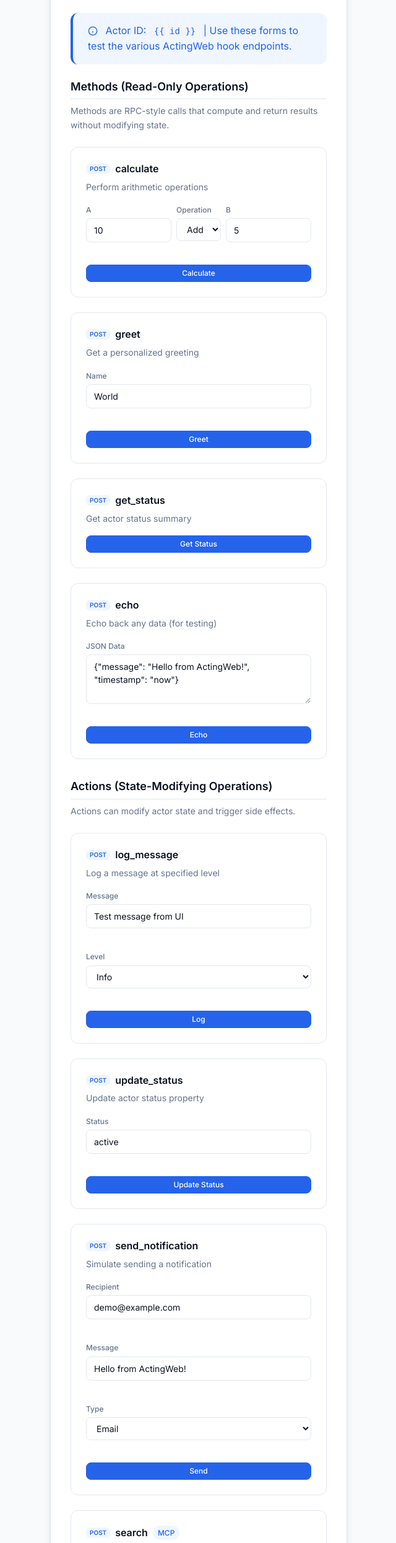
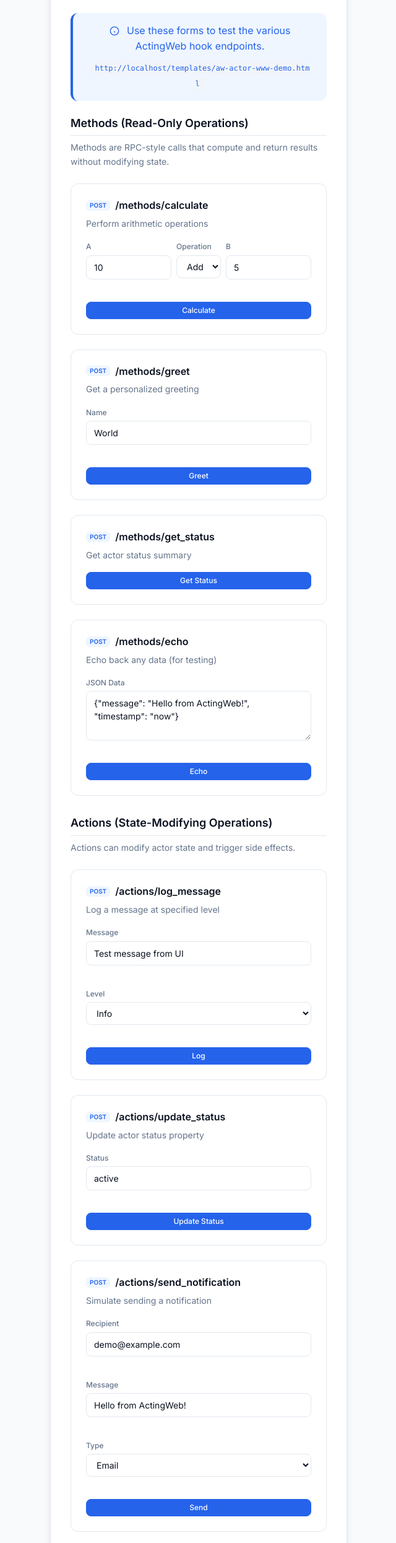
Before and after one commit to actingweb/actingwebdemo, a website: page templates/aw-actor-www-demo.html in a window 1280 px wide. Shown: the part 197-2687 px from the top of the page at 62% size, without its empty margins (279-919 px from the left). Drawn offline with Linux system fonts and the light colour scheme.

Commit message:
Minor fixes

```diff
--- a/docker-compose.yml
+++ b/docker-compose.yml
@@ -7,7 +7,7 @@ services:
       - AWS_SECRET_ACCESS_KEY=dummy
       - AWS_DB_PREFIX=demo
       - AWS_DB_HOST=http://dynamodb:8000
-      - APP_HOST_FQDN=greger.ngrok.io
+      - APP_HOST_FQDN=localhost:5000
       - APP_HOST_PROTOCOL=https://
     volumes:
       - .:/src
--- a/pyproject.toml
+++ b/pyproject.toml
@@ -16,8 +16,8 @@ python = "^3.11"
 jinja2 = ">=3.1.2"
 flask = ">=3.1.1,<4.0.0"
 uwsgi = ">=2.0.23"
-#actingweb = { version = ">=3.7.2", extras = ["flask"] }
-actingweb = { path = "../actingweb", develop = true, extras = ["flask"] }
+actingweb = { version = ">=3.7.3", extras = ["flask"] }
+#actingweb = { path = "../actingweb", develop = true, extras = ["flask"] }
 python-dotenv = "^1.2.1"
 
 [tool.poetry.group.dev.dependencies]
--- a/templates/aw-actor-www-demo.html
+++ b/templates/aw-actor-www-demo.html
@@ -129,13 +129,16 @@
                 <p class="text-muted">Test ActingWeb hooks and endpoints interactively</p>
             </div>
 
-            <div class="alert alert-info mb-lg">
-                <svg width="16" height="16" viewBox="0 0 24 24" fill="none" stroke="currentColor" stroke-width="2" style="display: inline-block; vertical-align: middle; margin-right: 0.5rem;">
-                    <circle cx="12" cy="12" r="10"/>
-                    <path d="M12 16v-4"/>
-                    <path d="M12 8h.01"/>
-                </svg>
-                Actor ID: <code>{{ id }}</code> | Use these forms to test the various ActingWeb hook endpoints.
+            <div class="alert alert-info mb-lg" style="text-align: center;">
+                <div style="margin-bottom: 0.5rem;">
+                    <svg width="16" height="16" viewBox="0 0 24 24" fill="none" stroke="currentColor" stroke-width="2" style="display: inline-block; vertical-align: middle; margin-right: 0.5rem;">
+                        <circle cx="12" cy="12" r="10"/>
+                        <path d="M12 16v-4"/>
+                        <path d="M12 8h.01"/>
+                    </svg>
+                    Use these forms to test the various ActingWeb hook endpoints.
+                </div>
+                <code id="baseUrl" style="font-size: 0.75rem; word-break: break-all;">{{ url }}</code>
             </div>
 
             <h2 class="section-title">Methods (Read-Only Operations)</h2>
@@ -144,7 +147,7 @@
             <div class="demo-grid">
                 <!-- Calculate Method -->
                 <div class="demo-card">
-                    <h3><span class="badge-method post">POST</span> calculate</h3>
+                    <h3><span class="badge-method post">POST</span> /methods/calculate</h3>
                     <p>Perform arithmetic operations</p>
                     <form class="demo-form" onsubmit="callEndpoint(event, '/{{ id }}/methods/calculate', this)">
                         <div class="inline-inputs">
@@ -173,7 +176,7 @@
 
                 <!-- Greet Method -->
                 <div class="demo-card">
-                    <h3><span class="badge-method post">POST</span> greet</h3>
+                    <h3><span class="badge-method post">POST</span> /methods/greet</h3>
                     <p>Get a personalized greeting</p>
                     <form class="demo-form" onsubmit="callEndpoint(event, '/{{ id }}/methods/greet', this)">
                         <div class="form-group">
@@ -187,7 +190,7 @@
 
                 <!-- Get Status Method -->
                 <div class="demo-card">
-                    <h3><span class="badge-method post">POST</span> get_status</h3>
+                    <h3><span class="badge-method post">POST</span> /methods/get_status</h3>
                     <p>Get actor status summary</p>
                     <form class="demo-form" onsubmit="callEndpoint(event, '/{{ id }}/methods/get_status', this)">
                         <button type="submit" class="btn btn-primary btn-sm">Get Status</button>
@@ -197,7 +200,7 @@
 
                 <!-- Echo Method -->
                 <div class="demo-card">
-                    <h3><span class="badge-method post">POST</span> echo</h3>
+                    <h3><span class="badge-method post">POST</span> /methods/echo</h3>
                     <p>Echo back any data (for testing)</p>
                     <form class="demo-form" onsubmit="callEndpoint(event, '/{{ id }}/methods/echo', this)">
                         <div class="form-group">
@@ -216,7 +219,7 @@
             <div class="demo-grid">
                 <!-- Log Message Action -->
                 <div class="demo-card">
-                    <h3><span class="badge-method post">POST</span> log_message</h3>
+                    <h3><span class="badge-method post">POST</span> /actions/log_message</h3>
                     <p>Log a message at specified level</p>
                     <form class="demo-form" onsubmit="callEndpoint(event, '/{{ id }}/actions/log_message', this)">
                         <div class="form-group">
@@ -238,7 +241,7 @@
 
                 <!-- Update Status Action -->
                 <div class="demo-card">
-                    <h3><span class="badge-method post">POST</span> update_status</h3>
+                    <h3><span class="badge-method post">POST</span> /actions/update_status</h3>
                     <p>Update actor status property</p>
                     <form class="demo-form" onsubmit="callEndpoint(event, '/{{ id }}/actions/update_status', this)">
                         <div class="form-group">
@@ -252,7 +255,7 @@
 
                 <!-- Send Notification Action -->
                 <div class="demo-card">
-                    <h3><span class="badge-method post">POST</span> send_notification</h3>
+                    <h3><span class="badge-method post">POST</span> /actions/send_notification</h3>
                     <p>Simulate sending a notification</p>
                     <form class="demo-form" onsubmit="callEndpoint(event, '/{{ id }}/actions/send_notification', this)">
                         <div class="form-group">
@@ -278,7 +281,7 @@
 
                 <!-- Search Action (MCP Tool) -->
                 <div class="demo-card">
-                    <h3><span class="badge-method post">POST</span> search <span class="badge badge-accent">MCP</span></h3>
+                    <h3><span class="badge-method post">POST</span> /actions/search <span class="badge badge-accent">MCP</span></h3>
                     <p>Search actor properties (also available as MCP tool)</p>
                     <form class="demo-form" onsubmit="callEndpoint(event, '/{{ id }}/actions/search', this)">
                         <div class="form-group">
@@ -301,7 +304,7 @@
             <div class="demo-grid">
                 <!-- Ping Callback -->
                 <div class="demo-card">
-                    <h3><span class="badge-method post">POST</span> ping</h3>
+                    <h3><span class="badge-method post">POST</span> /callbacks/ping</h3>
                     <p>Health check - returns "pong"</p>
                     <form class="demo-form" onsubmit="callEndpoint(event, '/{{ id }}/callbacks/ping', this)">
                         <button type="submit" class="btn btn-primary btn-sm">Ping</button>
@@ -311,7 +314,7 @@
 
                 <!-- Echo Callback -->
                 <div class="demo-card">
-                    <h3><span class="badge-method post">POST</span> echo</h3>
+                    <h3><span class="badge-method post">POST</span> /callbacks/echo</h3>
                     <p>Echo back received data</p>
                     <form class="demo-form" onsubmit="callEndpoint(event, '/{{ id }}/callbacks/echo', this)">
                         <div class="form-group">
@@ -348,6 +351,10 @@
     </div>
 
     <script>
+        // Set full base URL on page load (strip /www and everything after from current path)
+        const actorPath = window.location.pathname.replace(/\/www.*$/, '');
+        document.getElementById('baseUrl').textContent = window.location.origin + actorPath;
+
         async function callEndpoint(event, endpoint, form) {
             event.preventDefault();
 
```
Also changed, not shown: 2 other files.
